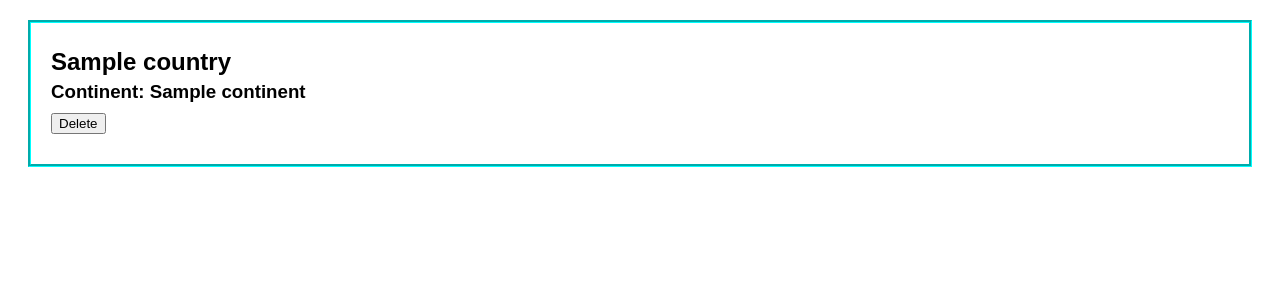
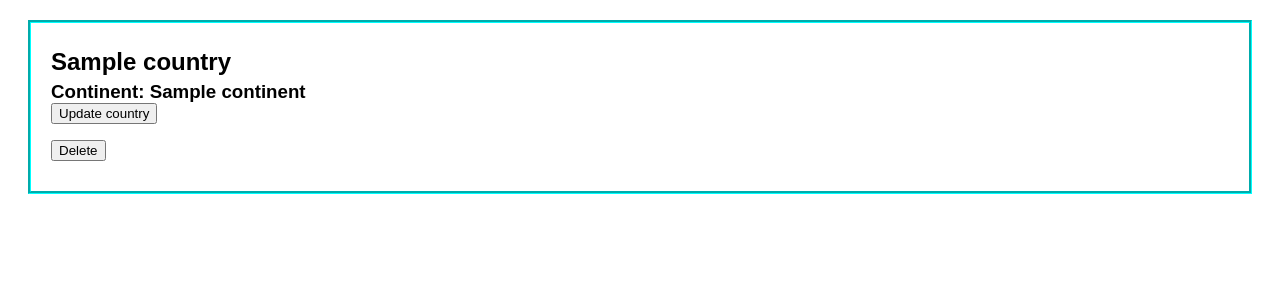
Before and after one commit to jengreen080/CodeClan.Week5.Project, a Flask app: page /countries/ in a window 1280 px wide. Shown: the part 125-425 px from the top of the page. Run offline with Flask 3, Linux system fonts and the light colour scheme; a database or web service that is not in the repository returns one stand-in record (values such as "Sample title"); parts of the project's set-up code (start-up, migrations or seed data) failed here and were passed over; some libraries are stand-ins or nearby versions.

Commit message:
country update function working. Working on place update function

```diff
--- a/controllers/countries_controller.py
+++ b/controllers/countries_controller.py
@@ -26,21 +26,25 @@ def submit_new_country():
     country_repo.save(new_country)
     return redirect("/countries/")
 
+
+@countries_blueprint.route("/countries/<country_id>/edit", methods=['GET'])
+def edit_a_country(country_id):
+    # place = place_repo.select_all()
+    country = country_repo.select(country_id)
+    return render_template('/countries/edit_country.jinja', country = country)
+
+
+@countries_blueprint.route("/countries/<country_id>", methods=['POST'])
+def update_country(country_id):
+    name = request.form['country_name']
+    continent = request.form['continent']
+    country = country_repo.select(country_id)
+    country = Country(country_name = name, continent = continent, country_id = country_id)
+    country_repo.update(country)
+    return redirect('/countries/')
+
+
 @countries_blueprint.route("/countries/<country_id>/delete", methods = ["POST"])
 def delete_country(country_id):
     country_repo.delete(country_id)
     return redirect("/countries/")
-
-# @countries_blueprint.route("/countries/<country_id>/edit", methods=['GET'])
-# def edit_a_country(country_id):
-#     place = place_repo.select_all()
-#     country = country_repo.select(country_id)
-#     return render_template('countries/edit.jinja', country = country, place = place)
-
-# @countries_blueprint.route("/countries/<country_id>", methods=['POST'])
-# def update_country(country_id):
-#     country_name = request.form['country_name']
-#     continent = request.form['continent']
-#     country = Country(country_name, continent, country_id)
-#     country_repo.update(country)
-#     return redirect('/countries')
--- a/repositories/country_repository.py
+++ b/repositories/country_repository.py
@@ -36,6 +36,9 @@ def select(country_id):
     values = [country_id]
     results = run_sql(sql, values)
 
+    # country = Country(country_name = results["country_name"], continent = results["continent"], country_id = results["country_id"])
+    # print(sql,values, resl)
+    # return country
     if results:
         result = results[0]
         country = Country(result["country_name"], result["continent"], country_id)
@@ -50,12 +53,15 @@ def select(country_id):
 #     country.country_id = country_id
 #     return country
 
+
+
 def delete(country_id):
     sql = "DELETE FROM countries WHERE country_id = %s"
     values = [country_id]
     run_sql(sql, values)
 
-# def update(country):
-#     sql = "UPDATE countries SET (country_name, continent) = (%s, %s) WHERE country_id = %s"
-#     values = [country.country_name, country.continent, country.country_id]
-#     run_sql(sql, values)
+
+def update(country):
+    sql = "UPDATE countries SET (country_name, continent) = (%s, %s) WHERE country_id = %s"
+    values = [country.country_name, country.continent, country.country_id]
+    run_sql(sql, values)
--- a/repositories/place_repository.py
+++ b/repositories/place_repository.py
@@ -46,3 +46,8 @@ def delete(place_id):
     sql = "DELETE FROM places WHERE place_id = %s"
     values = [place_id]
     run_sql(sql, values)
+
+def update(place):
+    sql = "UPDATE places SET (place_name, country_id, place_description, visited) = (%s, %s) WHERE place_id = %s"
+    values = [place.place_name, place.country_id, place.place_description, place.visited]
+    run_sql(sql, values)
--- a/templates/countries/countries_home.jinja
+++ b/templates/countries/countries_home.jinja
@@ -7,6 +7,9 @@
 <section class = "country_article">
     <h2>{{country.country_name}}</h2>
     <h3>Continent: {{country.continent}}</h3>
+    <form class = "update_button" action = "/countries/{{country.country_id}}/edit" method = "GET">
+        <button type="submit">Update country</button>
+    </form>
     <form class = "delete_button" action = "/countries/{{country.country_id}}/delete" method = "POST">
         <button class = "delete">Delete</button>
     </form>
--- a/templates/places/been_there_done_that.jinja
+++ /dev/null
@@ -1,6 +0,0 @@
-{% extends "base.jinja" %}
-
-{% block content %}
-    <h1>Been there, done that. Got the Postcard</h1>
-
-{% endblock %}
--- a/templates/countries/edit_country.jinja
+++ b/templates/places/edit_place.jinja
@@ -2,9 +2,9 @@
 
 {% block content %}
 
-<form action = "/countries{{country.country_id}}/" method = "POST">
+<form action = "/places/{{place.place_id}}" method = "POST">
     <div>
-        <label for = "country_name">Country name:</label>
+        <label for = "place_name">Place name:</label>
         <input type = "text" id="country_name" name="country_name" value = "{{country.country_name}}" required autofocus>
     </div>
     <div>
--- a/templates/places/my_bucket_list.jinja
+++ /dev/null
@@ -1,6 +0,0 @@
-{% extends "base.jinja" %}
-
-{% block content %}
-    <h1>My Bucket List</h1>
-
-{% endblock %}
```
Also changed, not shown: controllers/places_controller.py (+18 -8 lines).
